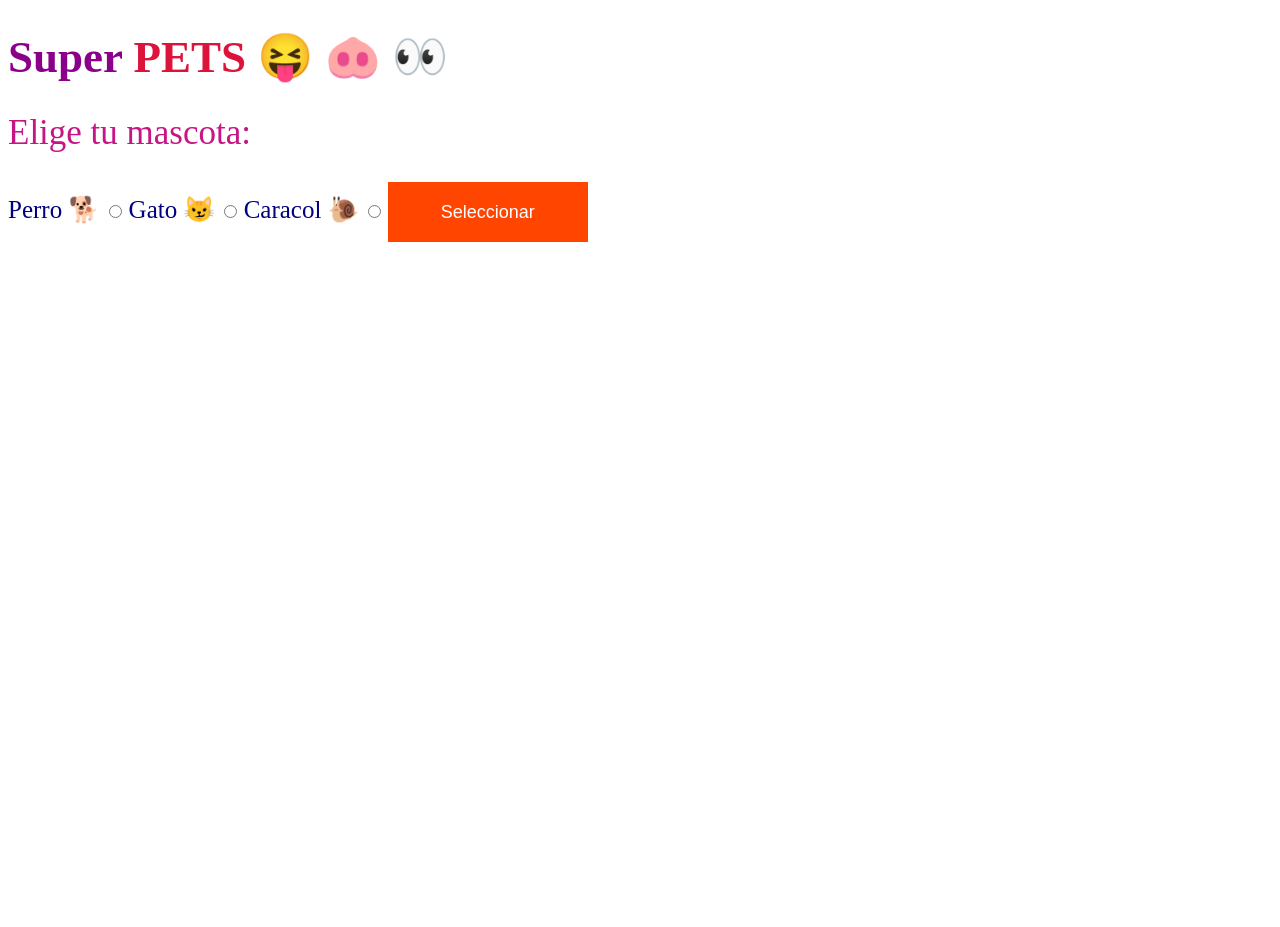
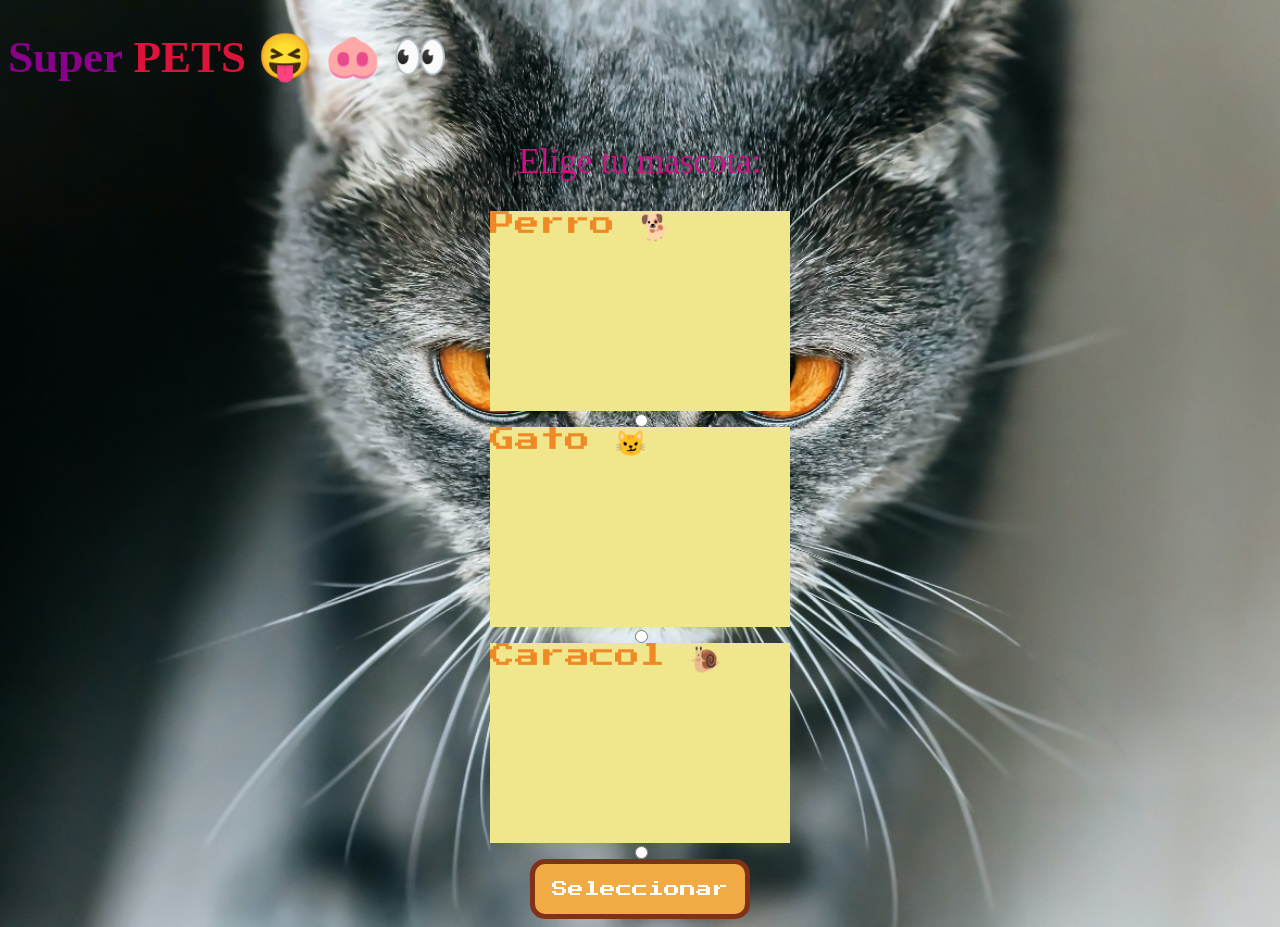
Before and after one commit to wlltech/juego-super-pets, a plain HTML site: page index.html in a window 1280 px wide. Before the commit the page ends 800 px from the top, so only its background shows below. Drawn offline with Linux system fonts and the light colour scheme; a web font is replaced by a local one.

Commit message:
Avance styes usando flex box

```diff
--- a/index.html
+++ b/index.html
@@ -7,6 +7,11 @@
     <title>Super Pets</title>
     <script src="./js/logica.js"></script>
     <link rel="stylesheet" href="./styles/styles.css">
+    <link rel="preconnect" href="https://fonts.googleapis.com">
+    <link rel="preconnect" href="https://fonts.gstatic.com" crossorigin>
+    <link
+        href="https://fonts.googleapis.com/css2?family=Comme:wght@200;300&family=Montserrat:wght@100&family=Pacifico&family=Playfair+Display:wght@500&family=Press+Start+2P&family=Tsukimi+Rounded:wght@700&family=Voces&display=swap"
+        rel="stylesheet">
 </head>
 
 <body>
@@ -16,13 +21,13 @@
         <h2>Elige tu mascota:</h2>
 
         <label for="perro">Perro 🐕</label>
-        <input type="radio" name="mascota" id="perro"/>
+        <input type="radio" name="mascota" id="perro" />
 
         <label for="gato">Gato 😼</label>
-        <input type="radio" name="mascota" id="gato"/>
+        <input type="radio" name="mascota" id="gato" />
 
         <label for="caracol">Caracol 🐌</label>
-        <input type="radio" name="mascota" id="caracol"/>
+        <input type="radio" name="mascota" id="caracol" />
 
         <button id="boton-seleccionar-mascota">Seleccionar</button>
 
@@ -30,12 +35,13 @@
 
     <section id="seleccionar-ataque">
         <p>Tu mascota <span id="mascota-jugador"></span> tiene <span id="vidas-mascota-jugador">3</span> vidas</p>
-        <p>La mascota <span id="mascota-enemigo"></span> del enemigo tiene <span id="vidas-mascota-enemigo">3</span> vidas</p>
+        <p>La mascota <span id="mascota-enemigo"></span> del enemigo tiene <span id="vidas-mascota-enemigo">3</span>
+            vidas</p>
 
         <h2>Elige el ataque</h2>
         <p>
             <button id="boton-baba">Baba resbaladiza 😝</button>
-            <button id="boton-olfato">Olfato rastreador 🐽</button>
+            <button id="boton-olfato">Olfato rastreador &nbsp;🐽 </button>
             <button id="boton-mirada">Mirada hipnotizante 👀</button>
         </p>
     </section>
--- a/styles/styles.css
+++ b/styles/styles.css
@@ -20,21 +20,62 @@ label {
 
 button {
     color: white;
-    background-color: orangered;
-    width: 200px;
+    background-color: #f0ab45;
+    width: 220px;
     height: 60px;
     border: none;
+    font-size: 16px;
+    box-sizing: border-box;
+    font-family: 'Press Start 2P';
+    border-radius: 15px;
+    border: #823018 5px solid;
+}
+
+button:hover {
+    background-color: #d97e1d;
     font-size: 18px;
 }
 
 #boton-baba {
-    background-color: cornflowerblue;
+    background-color: #5bc8ac;
+    height: 80px;
+    width: 250px;
+    padding: 5px;
 }
 
 #boton-olfato {
-    background-color: coral;
+    background-color: #ffc0cb;
+    height: 80px;
+    width: 250px;
+    padding: 5px;
 }
 
 #boton-mirada {
-    background-color: crimson;
+    background-color: #ff8c00;
+    height: 80px;
+    width: 250px;
+    padding: 5px;
 }
+
+#seleccionar-mascota {
+    display: flex;
+    flex-direction: column;
+    justify-content: center;
+    align-items: center;
+}
+
+body {
+    background-image: url('../images/gato.jpg');
+    background-color: #4e5756;
+    background-size: cover;
+    background-position: center;
+    background-repeat: no-repeat;
+}
+
+label {
+    background-color: #f0e68c;
+    width: 300px;
+    height: 200px;
+    font-family: 'Press Start 2P';
+    color: #ee8925;
+}
```
Also changed, not shown: images/gato.jpg (added), 1 other file.
